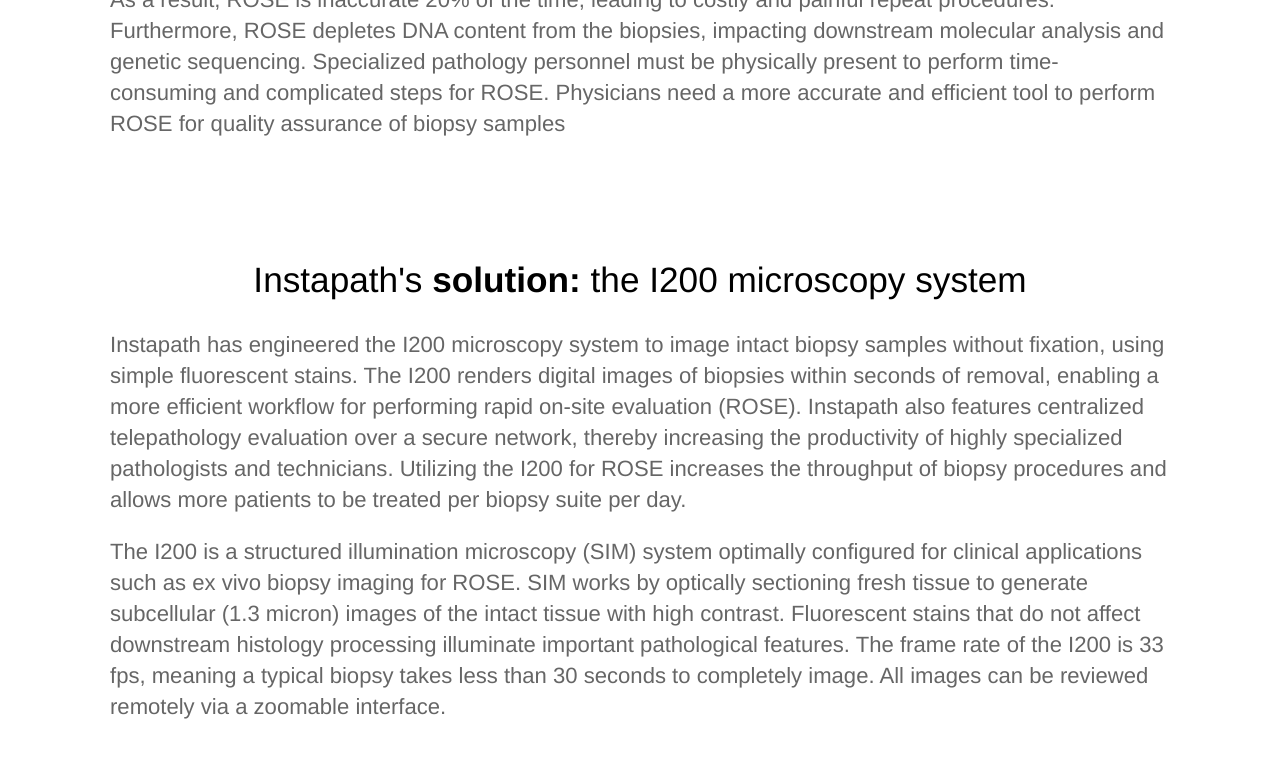
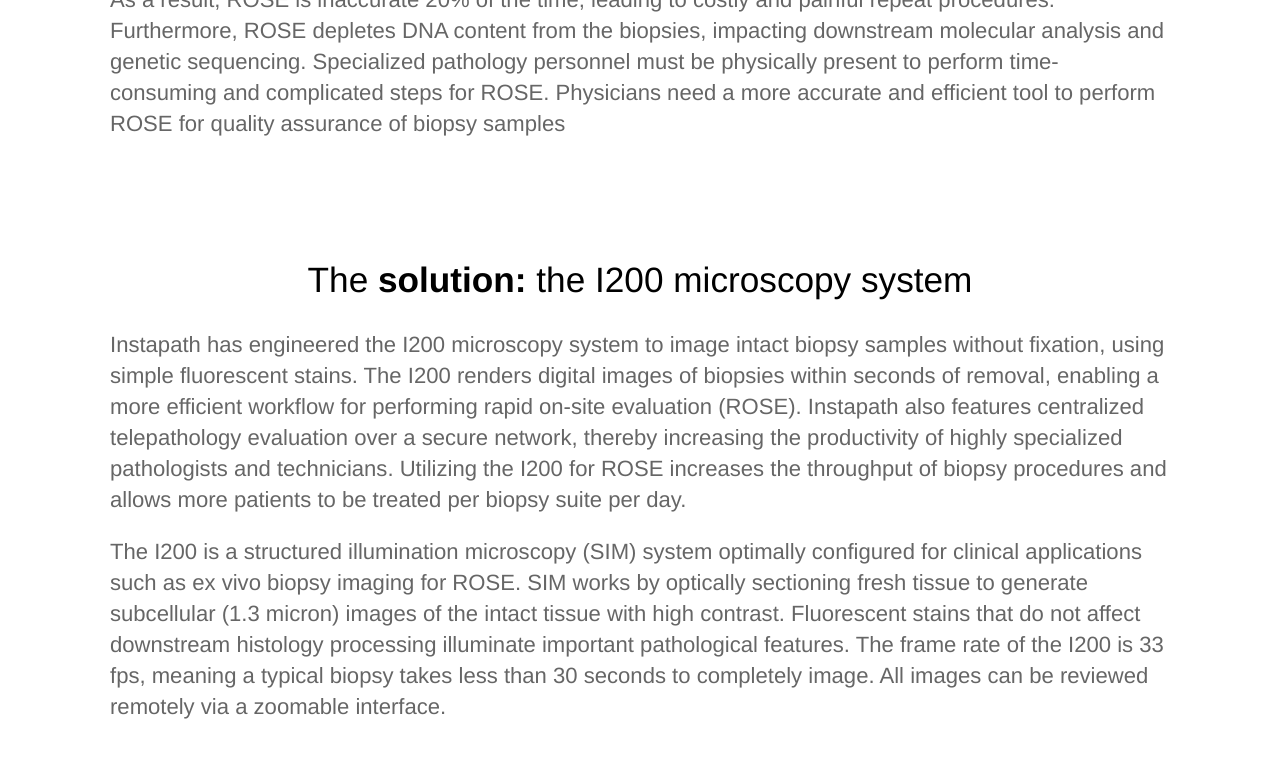
Before and after one commit to geekypete/geekypete.github.io, a Jekyll site: the page built from pricing.html, in a window 1280 px wide and 900 px high, scrolled down 557 px. Shown: the top 758 px of the window. Built offline with Jekyll 4.4.1, drawn with Linux system fonts in a browser that asks for light colours.

Commit message:
Changed title

```diff
--- a/pricing.html
+++ b/pricing.html
@@ -26,7 +26,7 @@
 	<section>
 		<div class="container flex">
 			<div class="text editable">
-				<h2>Instapath's <strong>solution:</strong> the I200 microscopy system</h2>
+				<h2>The <strong>solution:</strong> the I200 microscopy system</h2>
         <p>Instapath has engineered the I200 microscopy system to image intact
         biopsy samples without fixation, using simple fluorescent stains. The
         I200 renders digital images of biopsies within seconds of removal,
```
